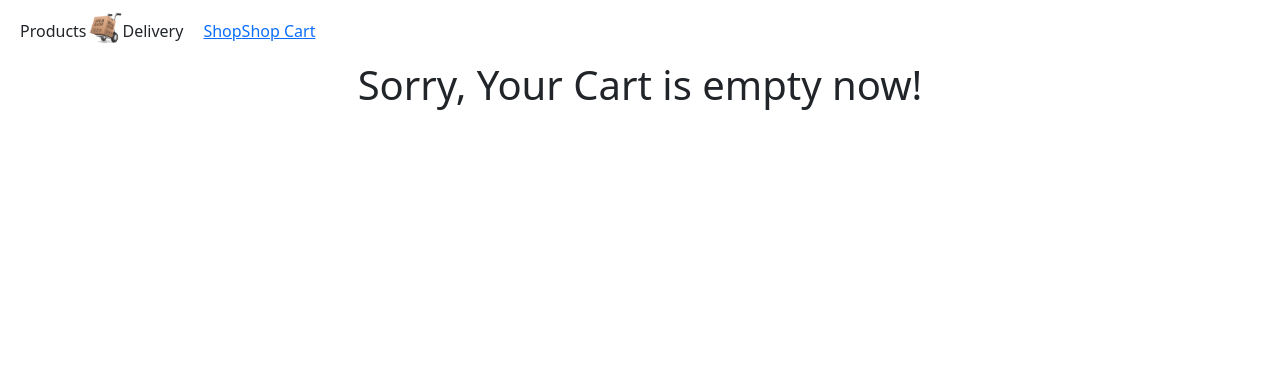
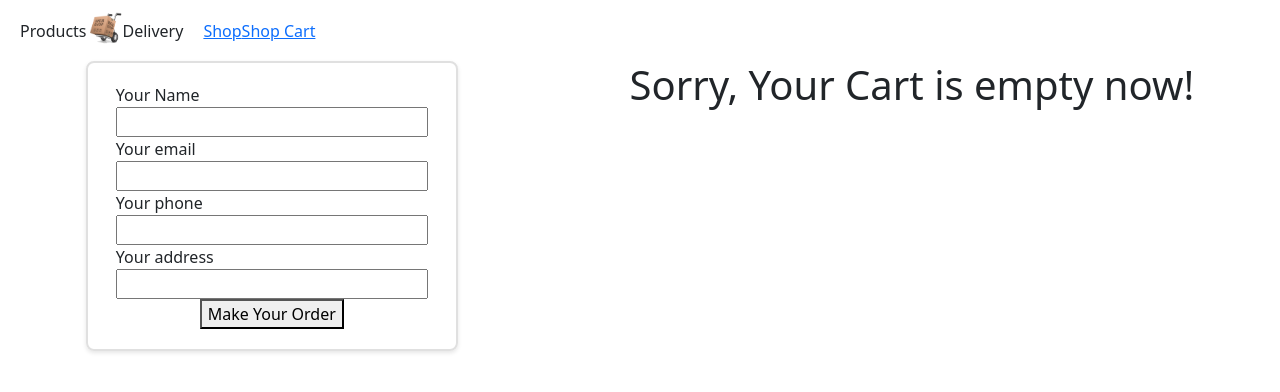
Before and after one commit to Oleksandr-Berd/the-food-delivery-shop, a React (Create React App) app: page /shoppingCart in a window 1280 px wide. Shown: the top 392 px of the page. Built offline with nearby package versions, Linux system fonts and the light colour scheme.

Commit message:
start making form

```diff
--- a/package.json
+++ b/package.json
@@ -8,15 +8,17 @@
     "@testing-library/user-event": "^13.5.0",
     "axios": "^1.4.0",
     "bootstrap": "^5.3.0",
-    "formik": "^2.4.0",
+    "formik": "^2.4.1",
     "react": "^18.2.0",
     "react-bootstrap": "^2.7.4",
     "react-dom": "^18.2.0",
     "react-loader-spinner": "^5.3.4",
     "react-router-dom": "^6.11.2",
     "react-scripts": "5.0.1",
+    "react-toastify": "^9.1.3",
     "styled-components": "^5.3.11",
-    "web-vitals": "^2.1.4"
+    "web-vitals": "^2.1.4",
+    "yup": "^1.2.0"
   },
   "scripts": {
     "start": "react-scripts start",
--- a/src/App.js
+++ b/src/App.js
@@ -5,19 +5,21 @@ import ShopPage from "./Pages/ShopPage/ShopPage";
 import ProductsList from "./Components/Products/ProductsList";
 import { GlobalStyle } from "./Utilities/GlobalStyle";
 import ShopCartPage from "./Pages/ShopCartPage/ShopCartPage";
+import { ToastContainer } from "react-toastify";
 
 function App() {
 
   return (
     <>
       <GlobalStyle />
+      <ToastContainer />
       <div className="App">
         <Routes>
           <Route path="/" element={<SharedLayout />}>
             <Route path="shop/" element={<ShopPage />}>
               <Route path=":name" element={<ProductsList />} />
             </Route>
-            <Route path="shoppingCart" element={<ShopCartPage/> } />
+            <Route path="shoppingCart" element={<ShopCartPage />} />
           </Route>
         </Routes>
       </div>
--- a/src/Components/ShopCartList/ShopCartList.jsx
+++ b/src/Components/ShopCartList/ShopCartList.jsx
@@ -3,13 +3,11 @@ import productsCartContext from "../../context/productsCartContext";
 import ShopCartItem from "../ShopCartItem/ShopCartItem";
 
 const ShopCartList = () => {
-const { chosenProducts, productsCart, clear } = useContext(productsCartContext);
+const { chosenProducts, productsCart } = useContext(productsCartContext);
     const formedProducts = chosenProducts
       ? chosenProducts.filter(({ idMeal }) => productsCart.includes(idMeal))
         : null;
-    // if (productsCart.length > 0 && formedProducts) {
-    //     clear()
-    // }
+
       return (
         <div>
           <ul>
--- /dev/null
+++ b/src/Components/ShopCartOrderForm/ShopCartOrderForm.jsx
@@ -0,0 +1,100 @@
+import { useFormik } from "formik";
+import * as Yup from "yup";
+import { toast } from "react-toastify";
+
+import { makeOrder } from "../../Utilities/helpers";
+import * as SC from './ShopCartOrderStyle'
+
+const ShopCartOrderForm = () => {
+  const validationSchema = Yup.object({
+    name: Yup.string().min(2, "Too Short!").required("Name is required"),
+    email: Yup.string().email("Invalid email").required("Email is required"),
+    phone: Yup.string().min(7, "Too Short!").required("Phone is required"),
+    address: Yup.string().min(7, "Too Short!").required("Address is required"),
+  });
+
+  const formik = useFormik({
+    initialValues: {
+      name: "",
+      email: "",
+      phone: "",
+      address:""
+    },
+    validationSchema,
+    onSubmit: (values, { resetForm }) => {
+      makeOrder(values).then(response => toast.success(`${response}`)).catch((error) =>
+        toast.error(`${error}`)
+      );
+      resetForm();
+    },
+  });
+
+  return (
+    <SC.FormContainer>
+      <form onSubmit={formik.handleSubmit}>
+        <div>
+          <SC.InputContainer>
+            <label htmlFor="name">Your Name</label>
+            <SC.Input
+              id="name"
+              name="name"
+              value={formik.values.name}
+              type="text"
+              onChange={formik.handleChange}
+              onBlur={formik.handleBlur}
+            />
+            {formik.errors.name ? (
+              <div name="name">{formik.errors.name}</div>
+            ) : null}
+          </SC.InputContainer>
+          <SC.InputContainer>
+            <label htmlFor="email">Your email</label>
+            <input
+              id="email"
+              name="email"
+              value={formik.values.email}
+              type="email"
+              onChange={formik.handleChange}
+              onBlur={formik.handleBlur}
+            />
+            {formik.errors.email ? (
+              <div name="email">{formik.errors.email}</div>
+            ) : null}
+          </SC.InputContainer>
+          <SC.InputContainer>
+            <label htmlFor="phone">Your phone</label>
+            <input
+              id="phone"
+              name="phone"
+              value={formik.values.phone}
+              type="text"
+              onChange={formik.handleChange}
+              onBlur={formik.handleBlur}
+            />
+
+            {formik.errors.phone ? (
+              <div name="name">{formik.errors.phone}</div>
+            ) : null}
+            <SC.InputContainer>
+              <label htmlFor="address">Your address</label>
+              <input
+                id="address"
+                name="address"
+                value={formik.values.address}
+                type="address"
+                onChange={formik.handleChange}
+                onBlur={formik.handleBlur}
+              />
+              {formik.errors.email ? (
+                <div name="address">{formik.errors.address}</div>
+              ) : null}
+            </SC.InputContainer>
+          </SC.InputContainer>
+        </div>
+        <button type="submit">Make Your Order</button>
+      </form>
+    </SC.FormContainer>
+  );
+};
+
+export default ShopCartOrderForm;
--- /dev/null
+++ b/src/Components/ShopCartOrderForm/ShopCartOrderStyle.js
@@ -0,0 +1,25 @@
+import styled from "styled-components"
+
+export const FormContainer = styled.div`
+  padding-top: ${(props) => props.theme.spacing[5] + "px"};
+  padding-bottom: ${(props) => props.theme.spacing[5] + "px"};
+  padding-right: ${(props) => props.theme.spacing[7] + "px"};
+  padding-left: ${(props) => props.theme.spacing[7] + "px"};
+
+  border: 2px solid #e0e0e0;
+  border-radius: 8px;
+  box-shadow: 0 2px 4px rgba(0, 0, 0, 0.1);
+`;
+
+export const InputContainer = styled.div`
+  display: flex;
+  flex-direction: column;
+
+
+
+  text-align: left;
+`;
+
+export const Input = styled.input`
+  width:${(props) => props.theme.spacing[13] + "px"}
+`;
--- a/src/Pages/ShopCartPage/ShopCartPage.jsx
+++ b/src/Pages/ShopCartPage/ShopCartPage.jsx
@@ -1,9 +1,13 @@
+import * as SC from "./ShopCartPageStyle"
+
 import ShopCartList from "../../Components/ShopCartList/ShopCartList";
+import ShopCartOrderForm from "../../Components/ShopCartOrderForm/ShopCartOrderForm";
 
 const ShopCart = () => {
-    return (<div>
+    return (<SC.ShopCartPage>
+        <ShopCartOrderForm/>
         <ShopCartList/>
-    </div> );
+    </SC.ShopCartPage> );
 }
 
 export default ShopCart;
--- /dev/null
+++ b/src/Pages/ShopCartPage/ShopCartPageStyle.js
@@ -0,0 +1,7 @@
+import styled from "styled-components"
+
+export const ShopCartPage = styled.div`
+display: flex;
+flex-direction: row;
+justify-content: space-around;
+`
--- a/src/Utilities/helpers.js
+++ b/src/Utilities/helpers.js
@@ -22,3 +22,11 @@ export const fetchProducts = async (shop, limit=6) => {
     return error;
   }
 };
+
+export const makeOrder = async (data) => {
+  try {
+    return data;
+  } catch (error) {
+    return error
+  }
+}
--- a/src/index.js
+++ b/src/index.js
@@ -6,7 +6,7 @@ import "bootstrap/dist/css/bootstrap.min.css";
 import App from './App';
 import reportWebVitals from './reportWebVitals';
 import { ThemeProvider } from "styled-components";
-
+ import "react-toastify/dist/ReactToastify.css";
 import { BrowserRouter } from "react-router-dom";
 import { theme } from './Utilities/theme';
 import ProductsCartProvider from './context/porductsCartProvider';
```
Also changed, not shown: 1 other file (tests, documents, lock files or other folders).
